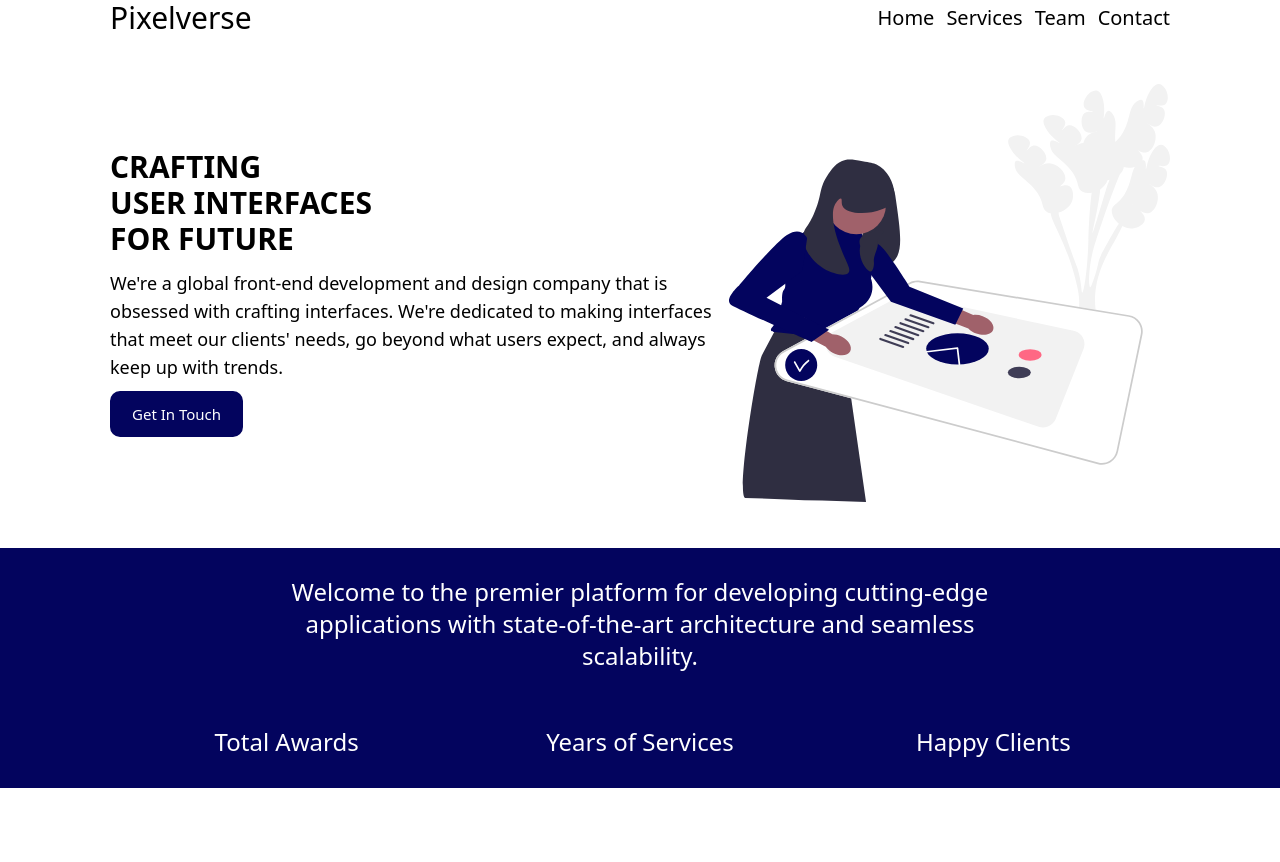
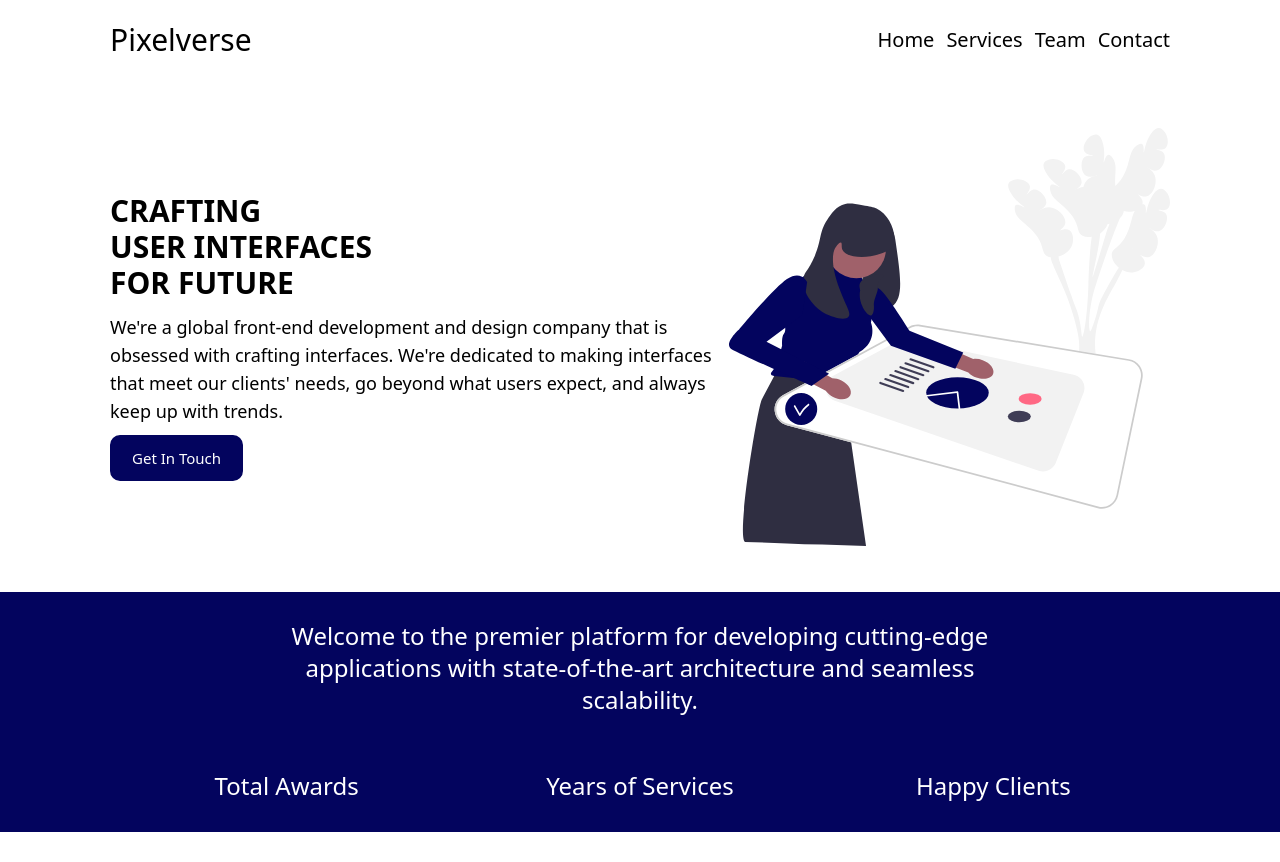
Before and after one commit to bogdea/pixelverse, a website: page dist/index.html in a window 1280 px wide. Before the commit the page ends 818 px from the top, so only its background shows below. Drawn offline with Linux system fonts and the light colour scheme; a script that the page names is missing.

Commit message:
fix nav height

```diff
--- a/dist/index.html
+++ b/dist/index.html
@@ -15,7 +15,7 @@
   </head>
   <body class="relative">
     <!-- desktop navbar -->
-    <div class="-z-0 z-20 justify-center items-center">
+    <div class="-z-0 justify-center items-center h-20">
       <div class="flex justify-between items-center h-full container">
         <h1 class="z-10 z-20 text-3xl">Pixelverse</h1>
 
```
